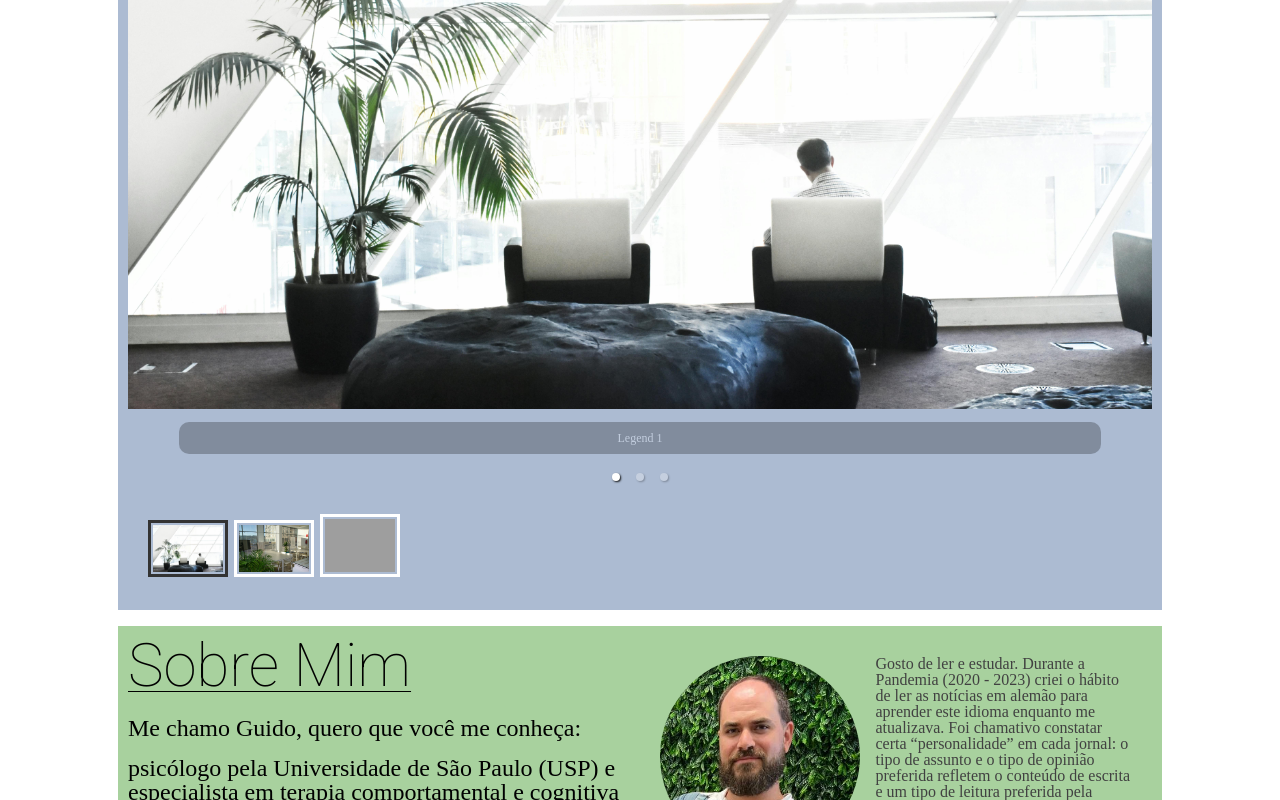
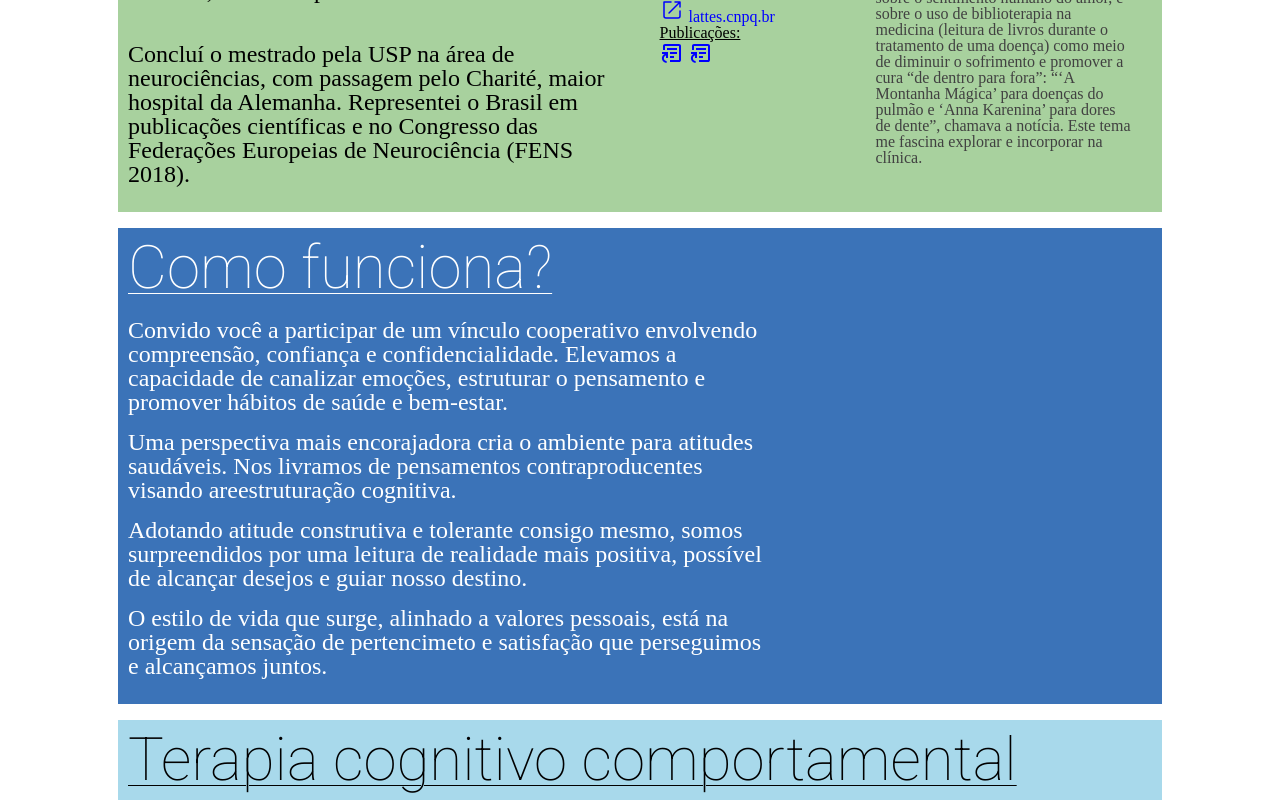
Before and after one commit to satyrmont/gbPsi, a React (Vite) app: page / in a window 1280 px wide. Shown: the part 1240-2040 px from the top of the page. Built offline with nearby package versions, Linux system fonts and the light colour scheme; grey boxes are pictures that could not be loaded; a web font is replaced by a local one.

Commit message:
hide carousel

```diff
--- a/src/components/Carousel.component.jsx
+++ b/src/components/Carousel.component.jsx
@@ -7,20 +7,20 @@ import styled from "styled-components";
 class GBCarousel extends Component {
   render() {
     return (
-      <Carousel>
+      <StyledCarousel showThumbs={false}>
         <ImgHolder>
           <img src="/img01.jpg" />
-          <p className="legend">Legend 1</p>
+          {/* <p className="legend">Legend 1</p> */}
         </ImgHolder>
         <ImgHolder>
           <img src="/img02.jpg" />
-          <p className="legend">Legend 2</p>
+          {/* <p className="legend">Legend 2</p> */}
         </ImgHolder>
         <ImgHolder>
-          <img src="/image03.jpg" />
-          <p className="legend">Legend 3</p>
+          <img src="/img01.jpg" />
+          {/* <p className="legend">Legend 3</p> */}
         </ImgHolder>
-      </Carousel>
+      </StyledCarousel>
     );
   }
 }
@@ -28,6 +28,15 @@ class GBCarousel extends Component {
 const ImgHolder = styled.div`
   /* width: 100%; */
   /* height: 100px; */
+  img {
+    transform: scale(0.9);
+  }
+`;
+
+const StyledCarousel = styled(Carousel)`
+  filter: drop-shadow(30px 10px 20px #00000050);
+  /* background-color: antiquewhite; */
+  /* max-height: 300px; */
 `;
 
 export default GBCarousel;
--- a/src/pages/1-Intro.page.jsx
+++ b/src/pages/1-Intro.page.jsx
@@ -59,9 +59,9 @@ function Intro() {
           </p>
         </IntroText>
       </ContentContainer>
-      <CarouselContainer>
+      {/* <CarouselContainer>
         <GBCarousel />
-      </CarouselContainer>
+      </CarouselContainer> */}
     </IntroSection>
   );
 }
@@ -95,7 +95,7 @@ const IntroSection = styled(Section)`
 `;
 
 const CarouselContainer = styled.div`
-  width: 100%;
+  width: 80%;
 `;
 
 const IntroText = styled(SectionText)`
--- a/src/style/GlobalStyle.js
+++ b/src/style/GlobalStyle.js
@@ -54,7 +54,7 @@ const GlobalStyle = createGlobalStyle`
     flex-direction: column;
     align-items: center;
     justify-content: center;
-
+    overflow-x: hidden;
     /* margin-bottom: 50px; */
 
     > div {
```
